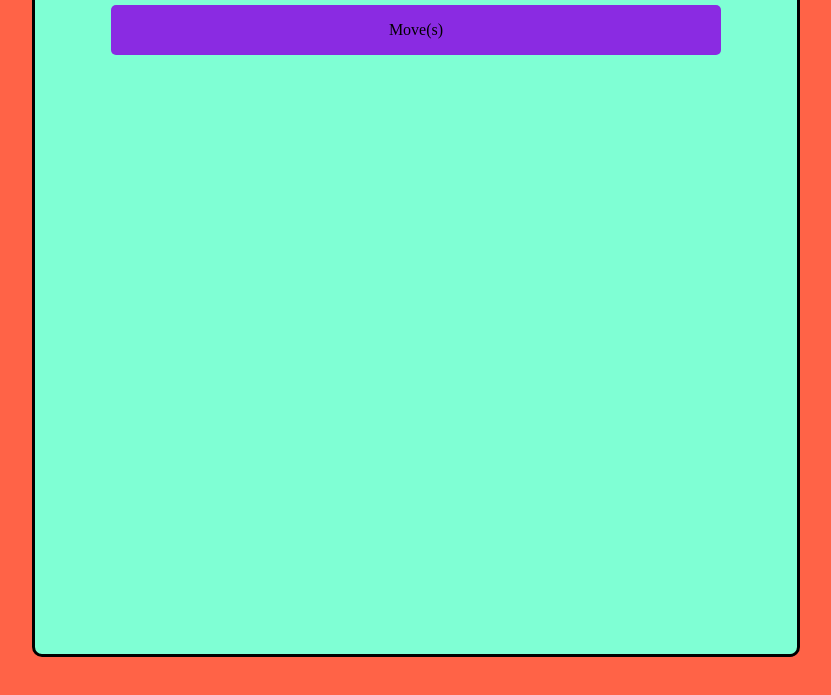
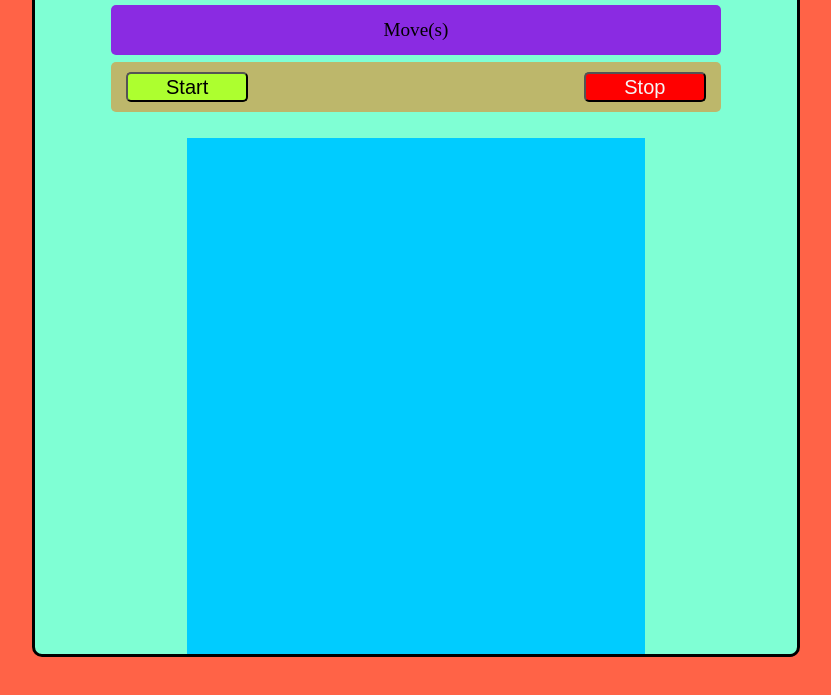
Before and after one commit to gilbert-ku/puzzle-game, a plain HTML site: page index.html in a window 1280 px wide. Shown: the part 89-784 px from the top of the page, without its empty margins (224-1055 px from the left). Drawn offline with Linux system fonts and the light colour scheme.

Commit message:
add start and stop button

```diff
--- a/index.html
+++ b/index.html
@@ -15,6 +15,10 @@
         <div class="moves">
            <p>Move(s) <span id="timer"></span> </p>
         </div>
+        <div class="button">
+            <button id="start">Start</button>
+            <button id="stop">Stop</button>
+        </div>
         <br>
 
         <div class="game">
--- a/style.css
+++ b/style.css
@@ -46,4 +46,44 @@ body {
     display: flex;
     align-items: center;
     justify-content: center;
+    font-size: 120%;
 }
+.game {
+    width: 60%;
+    height: 600px;
+    background-color: rgb(0, 204, 255);
+    margin: 1% 20% 0 20%;
+}
+.button {
+    width: 80%;
+    height: 50px;
+    background-color: darkkhaki;
+    margin: 1% 10% 0 10%;
+    border-radius: 5px;
+    display: flex;
+    align-items: center;
+    justify-content: space-between;
+
+}
+.button #start {
+    color: black;
+    background-color: greenyellow;
+    width: 20%;
+    height: 60%;
+    text-align: center;
+    font-size: 20px;
+    margin-left: 15px;
+    border-radius: 5px;
+}
+
+.button #stop {
+    color: whitesmoke;
+    background-color: red;
+    width: 20%;
+    height: 60%;
+    text-align: center;
+    font-size: 20px;
+    margin-right: 15px;
+    border-radius: 5px;
+
+}
```
